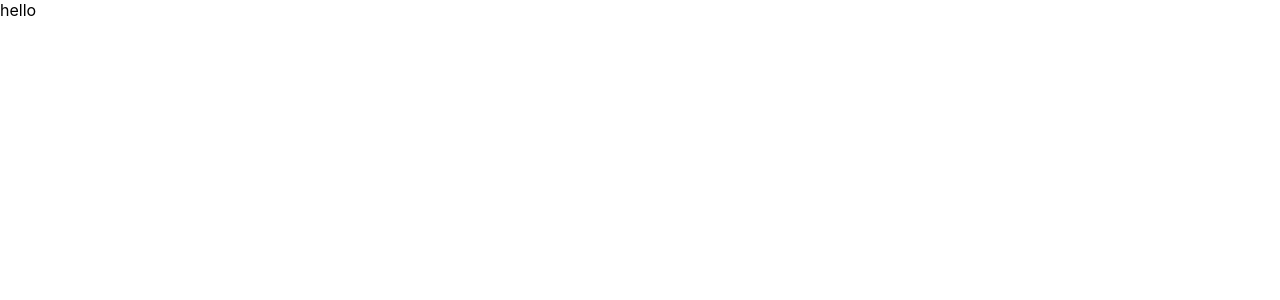
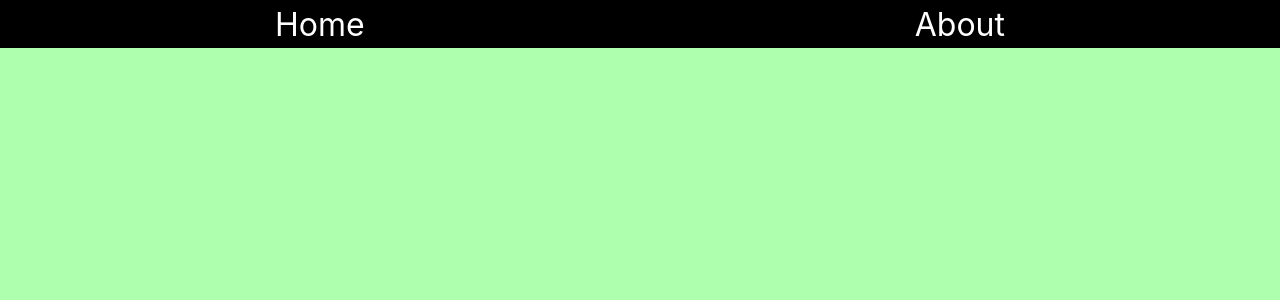
Before and after one commit to penkong/bingo, a React (Create React App) app: page / in a window 1280 px wide. Shown: the top 300 px of the page. Built offline with nearby package versions, Linux system fonts and the light colour scheme.

Commit message:
more on , styling things for base of app

```diff
--- a/src/App.tsx
+++ b/src/App.tsx
@@ -2,16 +2,18 @@ import { Routes, Route } from 'react-router-dom'
 
 // ---
 
+import { AppLayout } from './layout/'
 import { Home, About } from './pages'
-
 
 // ---
 
 export default function App() {
   return (
+    <AppLayout>
       <Routes>
         <Route path="/" element={<Home />} />
         <Route path="/about" element={<About />} />
       </Routes>
+    </AppLayout>
   )
 }
--- /dev/null
+++ b/src/layout/AppLayout/App.layout.tsx
@@ -0,0 +1,20 @@
+import { FC } from 'react'
+import { Link } from 'react-router-dom'
+
+// ---
+
+import { AppLayoutStyled } from './AppLayout.styled'
+
+// ---
+
+export const AppLayout: FC<any> = ({ children }) => {
+  return (
+    <AppLayoutStyled>
+      <nav>
+        <Link to="/">Home</Link>
+        <Link to="/about">About</Link>
+      </nav>
+      <section>{children}</section>
+    </AppLayoutStyled>
+  )
+}
--- /dev/null
+++ b/src/layout/AppLayout/AppLayout.styled.ts
@@ -0,0 +1,30 @@
+import styled from "styled-components";
+
+
+export const AppLayoutStyled = styled.main`
+
+  height: 100vh;
+  min-height: 100vh;
+
+  width: 100vw;
+  min-width: 100vw;
+
+  nav {
+    width: 100%;
+    height: 6%;
+    background-color: black;
+    display: flex;
+    justify-content: space-around;
+    align-items: center;
+    a {
+      color: white;
+      font-size: 2rem;
+    }
+  }
+
+  section {
+    width: 100%;
+    height: 94%;
+  }
+
+`
--- /dev/null
+++ b/src/layout/SthLayout/Sth.layout.tsx
@@ -0,0 +1,6 @@
+
+export const SthLayout = () => {
+  return (
+    <div>Sth.layout</div>
+  )
+}
--- /dev/null
+++ b/src/layout/index.ts
@@ -0,0 +1 @@
+export * from './AppLayout/App.layout'
--- a/src/pages/Home/Home.styled.ts
+++ b/src/pages/Home/Home.styled.ts
@@ -1,4 +1,11 @@
 import styled from 'styled-components'
 
 
-export const HomeCtrStyled = styled.div``
+export const HomeCtrStyled = styled.div`
+  background-color: #aeffae;
+  width: 100%;
+  height: 100%;
+  display: flex;
+  justify-content: center;
+  align-items: center;
+`
--- a/src/pages/Home/Home.tsx
+++ b/src/pages/Home/Home.tsx
@@ -1,13 +1,20 @@
 import { HomeCtrStyled } from './Home.styled'
-import { gameInitState, ManagedGameContext } from '../../context'
+import { useGame, gameInitState, ManagedGameContext } from '../../context'
 
 // ---
 
 export const Home = () => {
+
+  const { message } = useGame()
+
   return (
     <>
       <ManagedGameContext {...gameInitState}>
-        <HomeCtrStyled>hello</HomeCtrStyled>
+        <HomeCtrStyled>
+
+
+
+        </HomeCtrStyled>
       </ManagedGameContext>
     </>
   )
--- a/src/styles/index.css
+++ b/src/styles/index.css
@@ -1,5 +1,10 @@
-body {
+/* Box sizing rules */
+*,
+*::before,
+*::after {
+  padding: 0;
   margin: 0;
+  box-sizing: border-box;
   font-family: -apple-system, BlinkMacSystemFont, 'Segoe UI', 'Roboto', 'Oxygen',
     'Ubuntu', 'Cantarell', 'Fira Sans', 'Droid Sans', 'Helvetica Neue',
     sans-serif;
@@ -7,6 +12,62 @@ body {
   -moz-osx-font-smoothing: grayscale;
 }
 
+/* Remove default margin */
+body,
+h1,
+h2,
+h3,
+h4,
+p,
+figure,
+blockquote,
+dl,
+dd {
+  margin: 0;
+}
+
+/* Remove list styles on ul, ol elements with a list role, which suggests default styling will be removed */
+ul[role='list'],
+ol[role='list'] {
+  list-style: none;
+}
+
+/* Set core root defaults */
+html:focus-within {
+  scroll-behavior: smooth;
+}
+
+/* Set core body defaults */
+body {
+  min-height: 100vh;
+  text-rendering: optimizeSpeed;
+}
+
+/* A elements that don't have a class get default styles */
+a:not([class]) {
+  text-decoration-skip-ink: auto;
+}
+
+a, a:hover, a:focus, a:active {
+  text-decoration: none;
+  color: inherit;
+}
+
+/* Make images easier to work with */
+img,
+picture {
+  max-width: 100%;
+  display: block;
+}
+
+/* Inherit fonts for inputs and buttons */
+input,
+button,
+textarea,
+select {
+  font: inherit;
+}
+
 code {
   font-family: source-code-pro, Menlo, Monaco, Consolas, 'Courier New',
     monospace;
```
Lines whose indentation alone changed are shown as unchanged.
